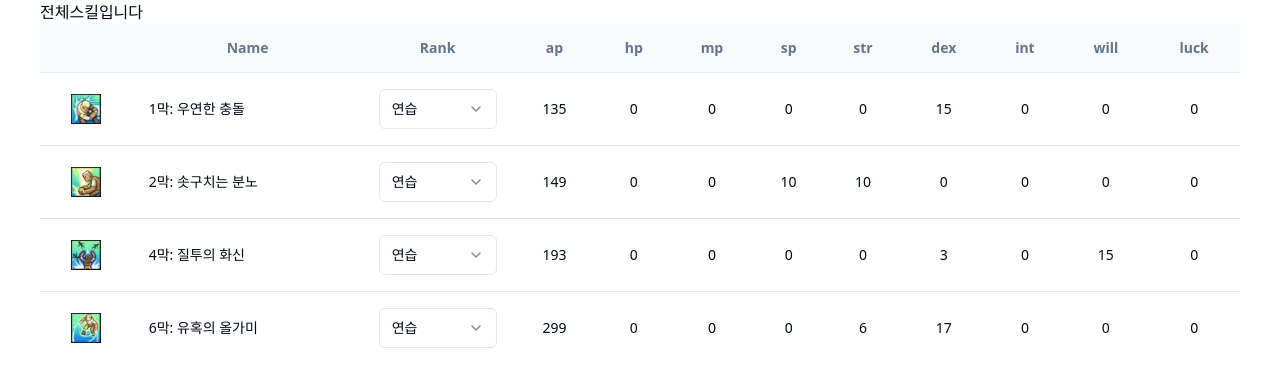
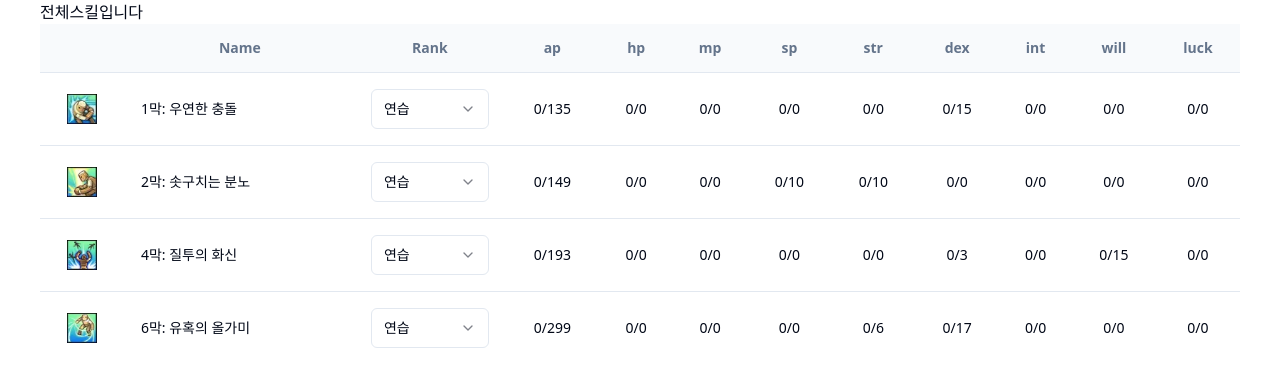
Before and after one commit to audrhks29/mabi-auction, a Next.js app: page /skill in a window 1280 px wide. Shown: the top 386 px of the page. Built offline with nearby package versions, Linux system fonts and the light colour scheme.

Commit message:
Feat: 랭크별 누적 스탯, ap 계산 함수 추가

```diff
--- a/src/app/skill/page.tsx
+++ b/src/app/skill/page.tsx
@@ -48,19 +48,7 @@ export default function SkillPage() {
                   </TableCell>
                   <TableCell className="text-left">{skill.name_kor}</TableCell>
 
-                  <TableCell>
-                    <SelectRank />
-                  </TableCell>
-
-                  <TableCell>{skill.skill_by_total.ap || 0}</TableCell>
-                  <TableCell>{skill.skill_by_total.hp || 0}</TableCell>
-                  <TableCell>{skill.skill_by_total.mp || 0}</TableCell>
-                  <TableCell>{skill.skill_by_total.sp || 0}</TableCell>
-                  <TableCell>{skill.skill_by_total.str || 0}</TableCell>
-                  <TableCell>{skill.skill_by_total.dex || 0}</TableCell>
-                  <TableCell>{skill.skill_by_total.int || 0}</TableCell>
-                  <TableCell>{skill.skill_by_total.will || 0}</TableCell>
-                  <TableCell>{skill.skill_by_total.luck || 0}</TableCell>
+                  <SelectRank skill={skill} />
                 </TableRow>
               )),
             )}
--- a/src/components/skill/SelectRank.tsx
+++ b/src/components/skill/SelectRank.tsx
@@ -3,24 +3,118 @@
 import rankLists from "@/assets/rank.json";
 
 import { Select, SelectContent, SelectItem, SelectTrigger, SelectValue } from "@/components/ui/select";
+import { TableCell } from "../ui/table";
+import { useState } from "react";
 
-export default function SelectRank() {
-  const handle = (value: any) => {
-    console.log(value);
+const initialStats = {
+  ap: 0,
+  hp: 0,
+  mp: 0,
+  sp: 0,
+  str: 0,
+  dex: 0,
+  int: 0,
+  will: 0,
+  luck: 0,
+};
+
+export default function SelectRank({ skill }) {
+  const [rankByStats, setRankByStats] = useState(initialStats);
+
+  const handleSelectRank = (value: string) => {
+    const selectRankIndex = skill.skill_by_rank.findIndex(skill => skill.rank === value);
+
+    const cumulativeBonusStat = skill.skill_by_rank.slice(0, selectRankIndex + 1).reduce((acc, rankInfo) => {
+      const bonusStat = rankInfo.bonus_stat;
+      if (bonusStat) {
+        for (const [key, value] of Object.entries(bonusStat)) {
+          if (acc[key]) {
+            acc[key] += value;
+          } else {
+            acc[key] = value;
+          }
+        }
+      }
+      return acc;
+    }, {});
+
+    const cumulativeAP = skill.skill_by_rank.slice(0, selectRankIndex + 1).reduce((acc, rankInfo) => {
+      return acc + rankInfo.ap;
+    }, 0);
+
+    const newRankStats = {
+      ...initialStats,
+      ...cumulativeBonusStat,
+      ap: cumulativeAP,
+    };
+
+    setRankByStats(newRankStats);
   };
 
   return (
-    <Select onValueChange={value => handle(value)}>
+    <>
+      <TableCell>
+        <Select onValueChange={value => handleSelectRank(value)}>
           <SelectTrigger>
             <SelectValue placeholder="연습" />
           </SelectTrigger>
+
           <SelectContent>
-        {rankLists.map(rankList => (
+            {rankLists.map(rankList => {
+              const isPromotion = skill.isPromotion;
+              if (isPromotion) {
+                return (
                   <SelectItem key={rankList.id} value={rankList.display}>
                     {rankList.display}
                   </SelectItem>
-        ))}
+                );
+              } else if (rankList.id <= 16) {
+                return (
+                  <SelectItem key={rankList.id} value={rankList.display}>
+                    {rankList.display}
+                  </SelectItem>
+                );
+              }
+            })}
           </SelectContent>
         </Select>
+      </TableCell>
+
+      <TableCell>
+        {rankByStats.ap || 0}/{skill.skill_by_total.ap || 0}
+      </TableCell>
+
+      <TableCell>
+        {rankByStats.hp || 0}/{skill.skill_by_total.hp || 0}
+      </TableCell>
+
+      <TableCell>
+        {rankByStats.mp || 0}/{skill.skill_by_total.mp || 0}
+      </TableCell>
+
+      <TableCell>
+        {rankByStats.sp || 0}/{skill.skill_by_total.sp || 0}
+      </TableCell>
+
+      <TableCell>
+        {rankByStats.str || 0}/{skill.skill_by_total.str || 0}
+      </TableCell>
+
+      <TableCell>
+        {rankByStats.dex || 0}/{skill.skill_by_total.dex || 0}
+      </TableCell>
+
+      <TableCell>
+        {rankByStats.int || 0}/{skill.skill_by_total.int || 0}
+      </TableCell>
+
+      <TableCell>
+        {rankByStats.will || 0}/{skill.skill_by_total.will || 0}
+      </TableCell>
+
+      <TableCell>
+        {rankByStats.luck || 0}/{skill.skill_by_total.luck || 0}
+      </TableCell>
+    </>
   );
 }
```
Lines whose indentation alone changed are shown as unchanged.
